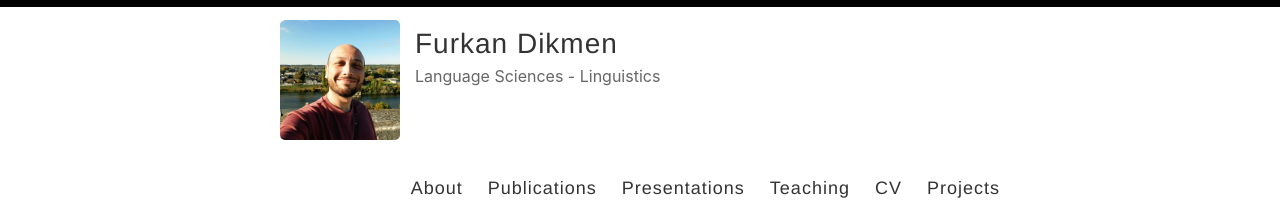
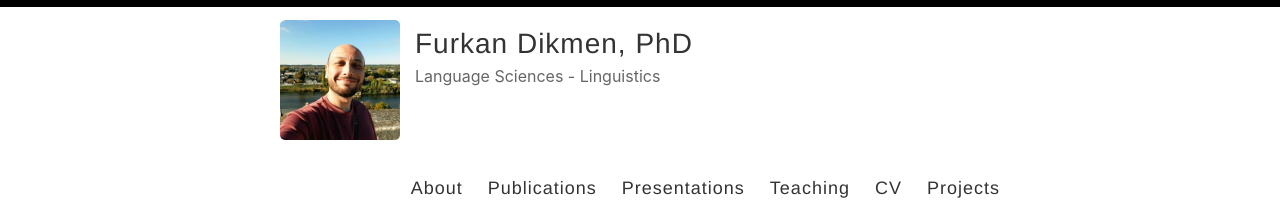
Before and after one commit to furkandikmen/furkandikmen.github.io, a Jekyll site: the page built from index.html, in a window 1280 px wide. Shown: the top 222 px of the page. Built offline with Jekyll 4.4.1, drawn with Linux system fonts in a browser that asks for light colours; the list of posts is cut into pages by our own code.

Commit message:
Update site name to include 'PhD'

```diff
--- a/_config.yml
+++ b/_config.yml
@@ -3,7 +3,7 @@
 #
 
 # Name of your site (displayed in the header)
-name: Furkan Dikmen
+name: Furkan Dikmen, PhD
 
 # Name of the author
 author: Furkan Dikmen, PhD
```
